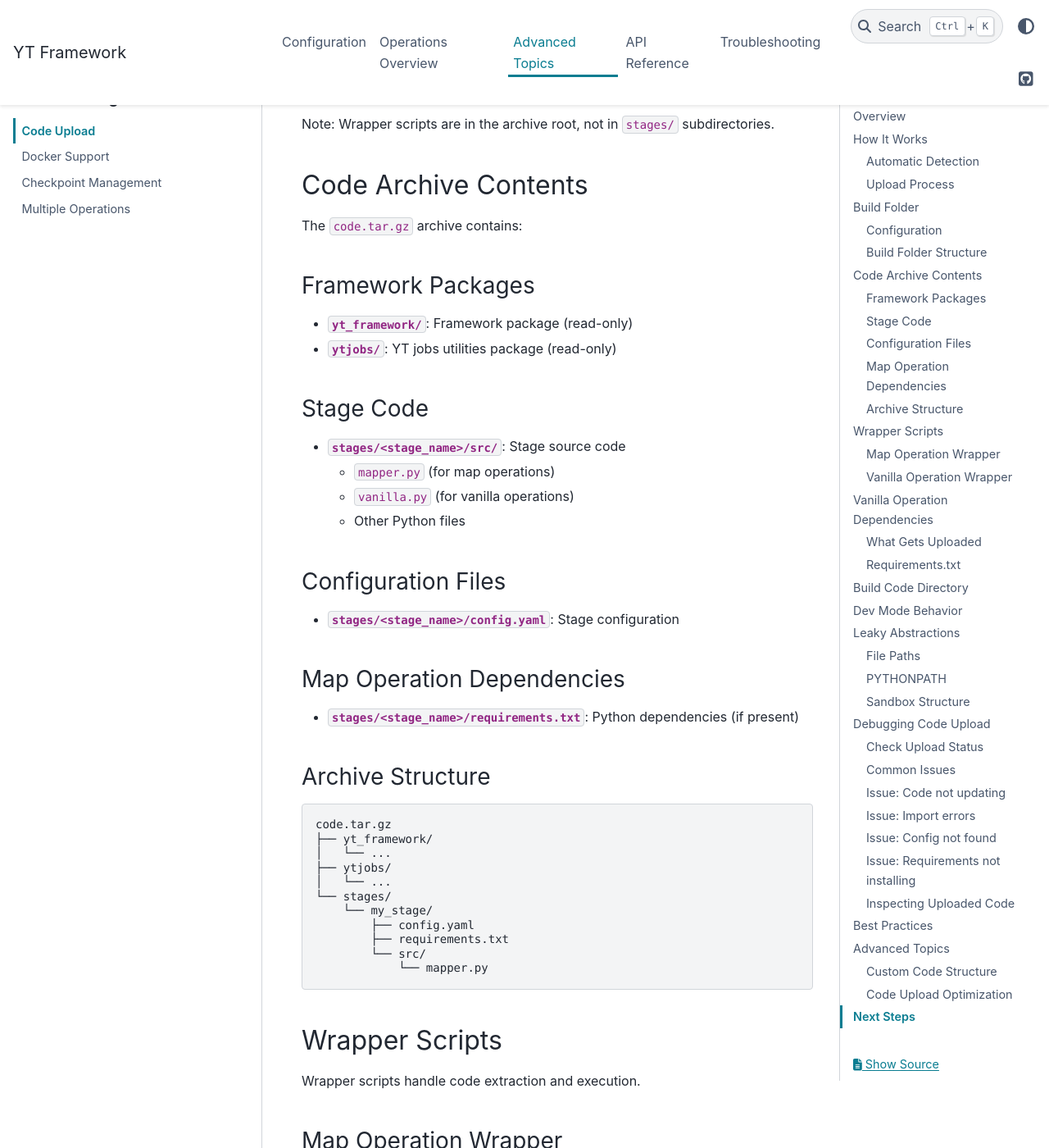
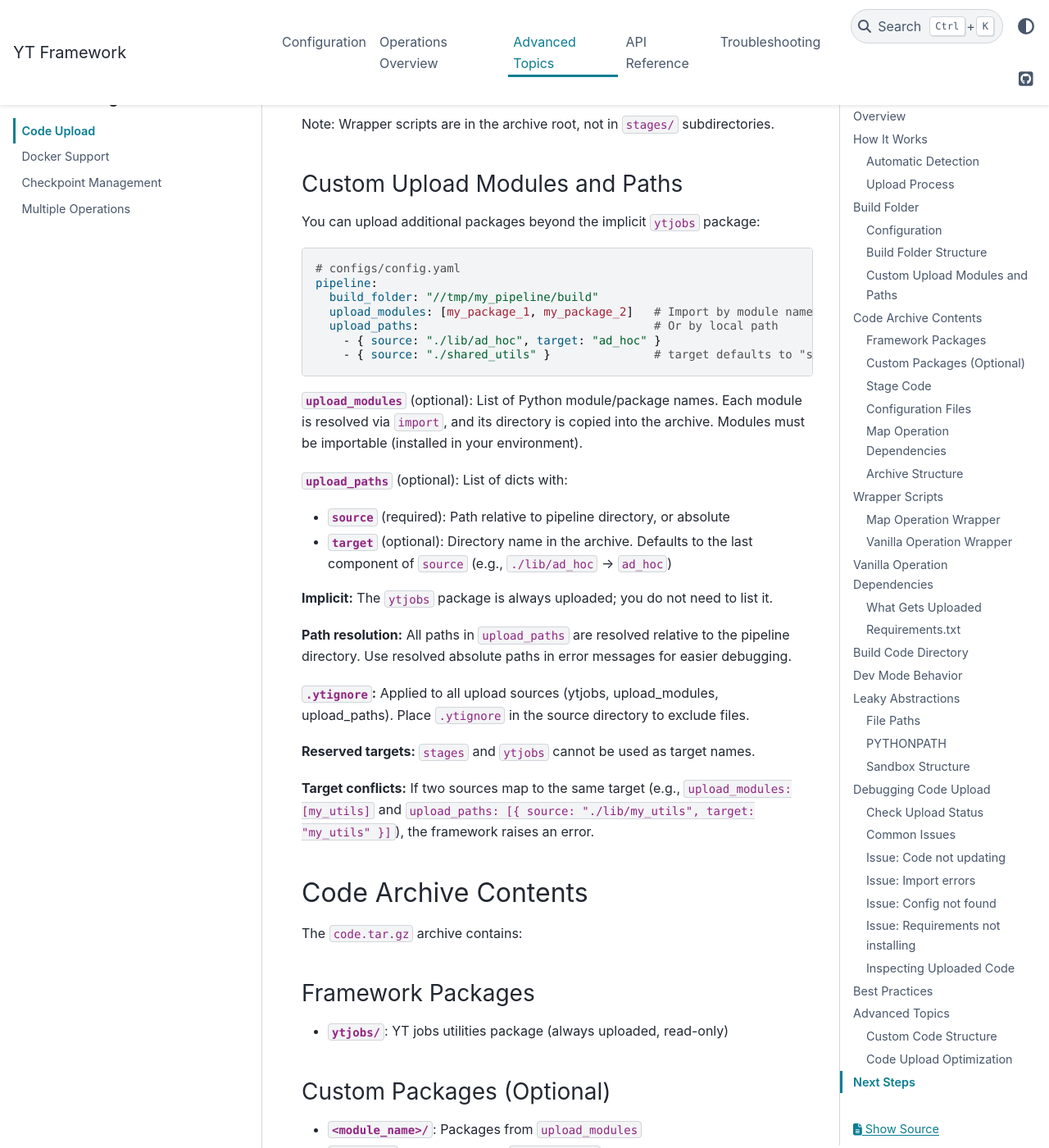
Before and after one commit to GregoryKogan/yt-framework, a Sphinx documentation site: the page built from docs/advanced/code-upload.md, in a window 1280 px wide and 1400 px high, scrolled down 2571 px. Shown: the whole window at 82% size. Built offline with Sphinx 7.4.7 and the PyData theme 0.15.4, drawn with Linux system fonts in a browser that asks for light colours; some of the changed text lies outside the part shown.

Commit message:
docs: expand code upload documentation to include details on custom upload modules and paths, enhancing clarity on usage and configuration

````diff
--- a/docs/advanced/code-upload.md
+++ b/docs/advanced/code-upload.md
@@ -102,14 +102,49 @@ code.tar.gz (extracted contents)
 
 Note: Wrapper scripts are in the archive root, not in `stages/` subdirectories.
 
+### Custom Upload Modules and Paths
+
+You can upload additional packages beyond the implicit `ytjobs` package:
+
+```yaml
+# configs/config.yaml
+pipeline:
+  build_folder: "//tmp/my_pipeline/build"
+  upload_modules: [my_package_1, my_package_2]   # Import by module name
+  upload_paths:                                  # Or by local path
+    - { source: "./lib/ad_hoc", target: "ad_hoc" }
+    - { source: "./shared_utils" }               # target defaults to "shared_utils"
+```
+
+**`upload_modules`** (optional): List of Python module/package names. Each module is resolved via `import`, and its directory is copied into the archive. Modules must be importable (installed in your environment).
+
+**`upload_paths`** (optional): List of dicts with:
+
+- **`source`** (required): Path relative to pipeline directory, or absolute
+- **`target`** (optional): Directory name in the archive. Defaults to the last component of `source` (e.g., `./lib/ad_hoc` → `ad_hoc`)
+
+**Implicit:** The `ytjobs` package is always uploaded; you do not need to list it.
+
+**Path resolution:** All paths in `upload_paths` are resolved relative to the pipeline directory. Use resolved absolute paths in error messages for easier debugging.
+
+**`.ytignore`:** Applied to all upload sources (ytjobs, upload_modules, upload_paths). Place `.ytignore` in the source directory to exclude files.
+
+**Reserved targets:** `stages` and `ytjobs` cannot be used as target names.
+
+**Target conflicts:** If two sources map to the same target (e.g., `upload_modules: [my_utils]` and `upload_paths: [{ source: "./lib/my_utils", target: "my_utils" }]`), the framework raises an error.
+
 ## Code Archive Contents
 
 The `code.tar.gz` archive contains:
 
 ### Framework Packages
 
-- **`yt_framework/`**: Framework package (read-only)
-- **`ytjobs/`**: YT jobs utilities package (read-only)
+- **`ytjobs/`**: YT jobs utilities package (always uploaded, read-only)
+
+### Custom Packages (Optional)
+
+- **`<module_name>/`**: Packages from `upload_modules`
+- **`<target>/`**: Directories from `upload_paths`
 
 ### Stage Code
 
@@ -130,10 +165,10 @@ The `code.tar.gz` archive contains:
 
 ```plaintext
 code.tar.gz
-├── yt_framework/
-│   └── ...
 ├── ytjobs/
 │   └── ...
+├── my_package_1/          # From upload_modules (if configured)
+├── ad_hoc/                # From upload_paths (if configured)
 └── stages/
     └── my_stage/
         ├── config.yaml
@@ -180,7 +215,6 @@ Similar structure but executes `vanilla.py` instead of `mapper.py`.
 
 **Always uploaded:**
 
-- `yt_framework/` package
 - `ytjobs/` package
 - Stage source code (`src/`)
 - Stage config files
@@ -188,6 +222,8 @@ Similar structure but executes `vanilla.py` instead of `mapper.py`.
 **Conditionally uploaded:**
 
 - `requirements.txt` (if present in stage directory)
+- Packages from `upload_modules` (if configured)
+- Directories from `upload_paths` (if configured)
 
 ### Requirements.txt
 
````
Also changed, not shown: docs/configuration/index.md (+20 -0 lines).
